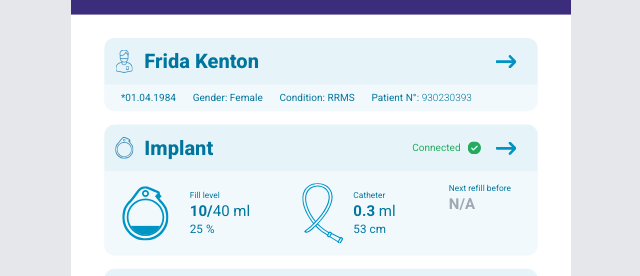
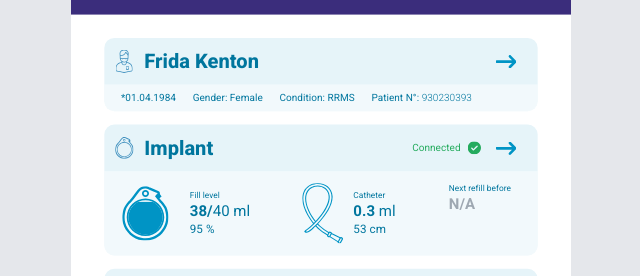
Before and after one commit to lenapopenadesign/miethke-pump-therapy, a React (Vite) app: page / in a window 1280 px wide. Shown: the top 276 px of the page, without its empty margins (319-959 px from the left). Built offline with nearby package versions, Linux system fonts and the light colour scheme.

Commit message:
Set default pump fill level to 95% (38/40 ml)
Co-Authored-By: Claude Opus 4.8 <noreply@anthropic.com>

```diff
--- a/src/therapy.tsx
+++ b/src/therapy.tsx
@@ -214,7 +214,7 @@ export function TherapyProvider({ children }: { children: ReactNode }) {
   const [useBaseOnly, setUseBaseOnly] = useState(false);
   const [flowMode, setFlowMode] = useState<FlowMode>('setup');
   const [refillDate, setRefillDate] = useState('19.08.2026');
-  const [fillFraction, setFillFraction] = useState(0.25); // 10 / 40 ml
+  const [fillFraction, setFillFraction] = useState(0.95); // 38 / 40 ml
   const completeRefill = () => { setRefillDate(refillDateInDays(78)); setFillFraction(1); };
   const [therapyActive, setTherapyActive] = useState(false);
   const homeScreen: ScreenId = therapyActive ? 'home-active' : 'home-no-therapy';
```
